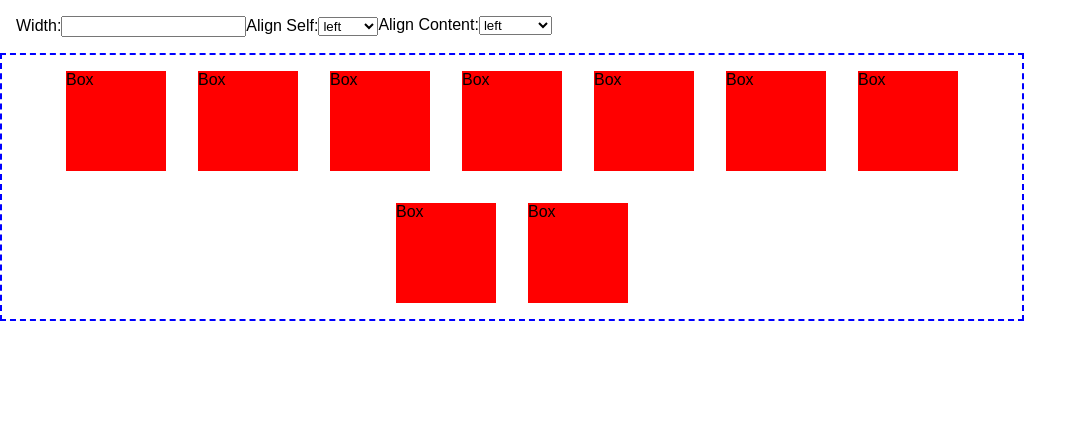
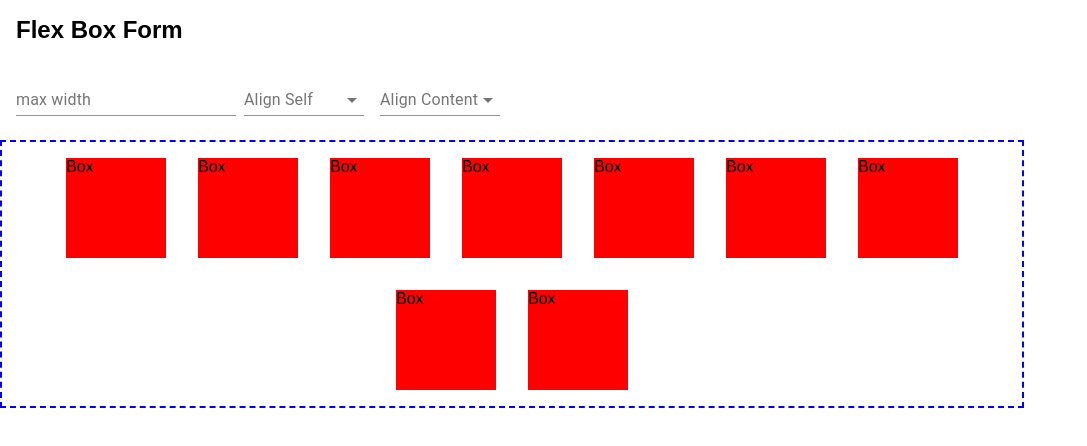
Before and after one commit to cra2ycoder/css-layouts, a React (Create React App) app: page / in a window 1280 px wide. Shown: the top 446 px of the page, without its empty margins (0-1087 px from the left). Built offline with nearby package versions, Linux system fonts and the light colour scheme.

Commit message:
material form created

```diff
--- a/package.json
+++ b/package.json
@@ -11,6 +11,7 @@
   "dependencies": {
     "@material-ui/core": "4.11.4",
     "@material-ui/icons": "4.11.2",
+    "formik": "2.2.9",
     "react": "17.0.2",
     "react-dom": "17.0.2",
     "react-scripts": "4.0.0"
--- a/src/App.tsx
+++ b/src/App.tsx
@@ -1,5 +1,6 @@
 import { useState } from "react";
 import { Wrapper, Container, Panel } from "./layouts";
+import { FlexBoxForm } from "./form";
 import "./styles.css";
 
 export default function App() {
@@ -16,55 +17,7 @@ export default function App() {
 
   return (
     <div className="App">
-      <form
-        style={{
-          display: "flex",
-          flexWrap: "nowrap",
-          width: "100%",
-          margin: "1rem"
-        }}
-      >
-        <div>
-          <label htmlFor="maxWidth">Width:</label>
-          <input
-            name="maxWidth"
-            id="maxWidth"
-            type="text"
-            onBlur={(e) => {
-              onSelectChange("maxWidth", e.target.value);
-            }}
-          />
-          <label htmlFor="alignSelf">Align Self:</label>
-          <select
-            id="alignSelf"
-            name="alignSelf"
-            onChange={(e) => {
-              onSelectChange("alignSelf", e.target.value);
-            }}
-          >
-            <option>left</option>
-            <option>right</option>
-            <option>center</option>
-          </select>
-        </div>
-        <div>
-          <label htmlFor="alignContent">Align Content:</label>
-          <select
-            name="alignContent"
-            id="alignContent"
-            onChange={(e) => {
-              onSelectChange("alignContent", e.target.value);
-            }}
-          >
-            <option>left</option>
-            <option>right</option>
-            <option>center</option>
-            <option>around</option>
-            <option>between</option>
-            <option>even</option>
-          </select>
-        </div>
-      </form>
+      <FlexBoxForm />
       <Wrapper
         alignSelf={wrapperStyle?.alignSelf}
         alignContent={wrapperStyle?.alignContent}
--- /dev/null
+++ b/src/form/FlexBoxForm.tsx
@@ -0,0 +1,66 @@
+import {
+  Box,
+  TextField,
+  Select,
+  MenuItem,
+  InputLabel,
+  FormControl
+} from "@material-ui/core";
+import { createStyles, makeStyles, Theme } from "@material-ui/core/styles";
+import "./styles.css";
+
+const useStyles = makeStyles((theme: Theme) =>
+  createStyles({
+    formControl: {
+      margin: theme.spacing(1),
+      minWidth: 120
+    },
+    selectEmpty: {
+      marginTop: theme.spacing(2)
+    },
+    formBox: {
+      display: "flex",
+      flexWrap: "wrap",
+      alignItems: "center",
+      padding: "0 0 1rem 1rem"
+    }
+  })
+);
+
+function FlexBoxForm() {
+  const classes = useStyles();
+
+  return (
+    <>
+      <h2 style={{ margin: "1rem", textAlign: "left" }}>Flex Box Form</h2>
+      <Box className={classes.formBox}>
+        <TextField id="maxWidth" name="maxWidth" label="max width" />
+        <FormControl className={classes.formControl}>
+          <InputLabel id="align-self">Align Self</InputLabel>
+          <Select labelId="align-self" id="align-self">
+            {["left", "right", "center"].map((x: string, i: number) => (
+              <MenuItem key={`mi-${i}`} value={x.toLowerCase()}>
+                {x}
+              </MenuItem>
+            ))}
+          </Select>
+        </FormControl>
+        <FormControl className={classes.formControl}>
+          <InputLabel id="align-content">Align Content</InputLabel>
+          <Select labelId="align-content" id="align-content">
+            {["left", "right", "center", "around", "between", "even"].map(
+              (x: string, i: number) => (
+                <MenuItem key={`mia-${i}`} value={x.toLowerCase()}>
+                  {x}
+                </MenuItem>
+              )
+            )}
+          </Select>
+        </FormControl>
+      </Box>
+    </>
+  );
+}
+
+export { FlexBoxForm };
+export default FlexBoxForm;
--- /dev/null
+++ b/src/form/index.ts
@@ -0,0 +1 @@
+export * from "./FlexBoxForm";
--- /dev/null
+++ b/src/form/styles.css
@@ -0,0 +1,5 @@
+form {
+  display: flex;
+  align-items: center;
+  width: 100%;
+}
```
